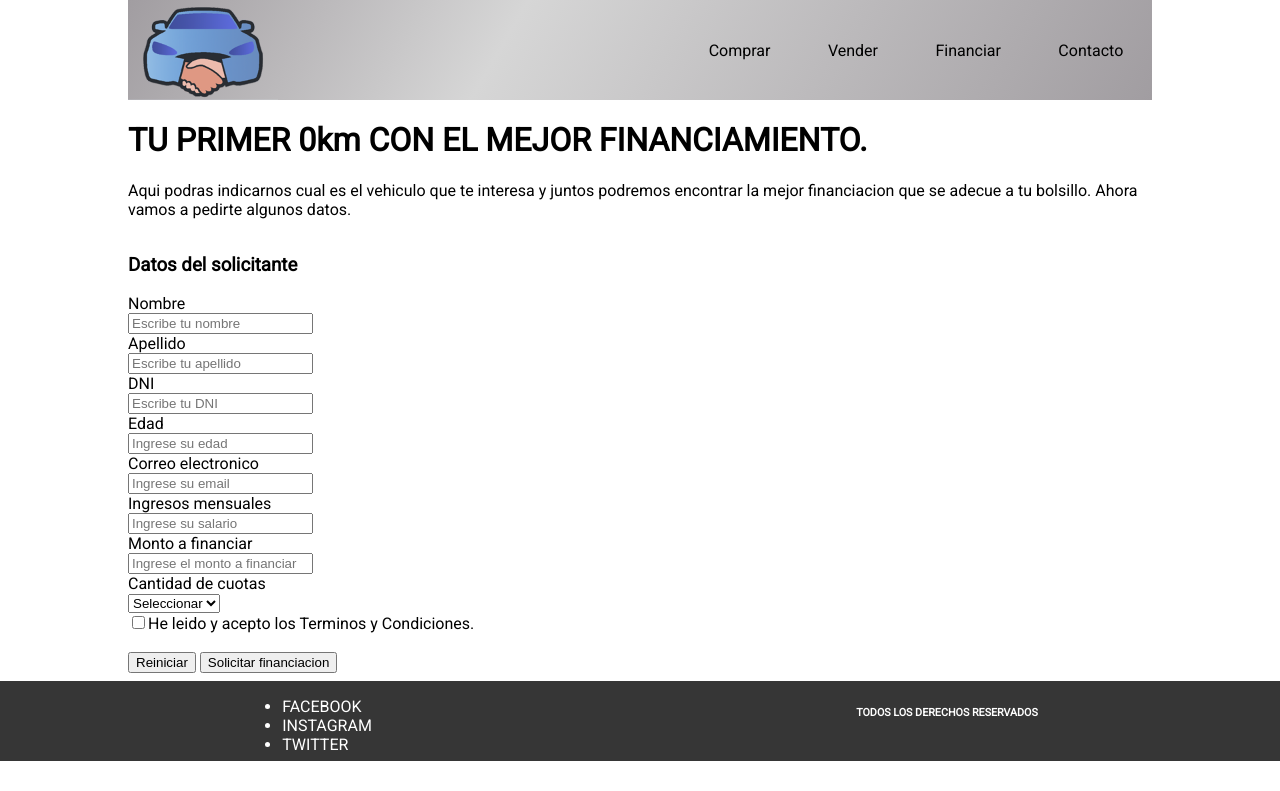
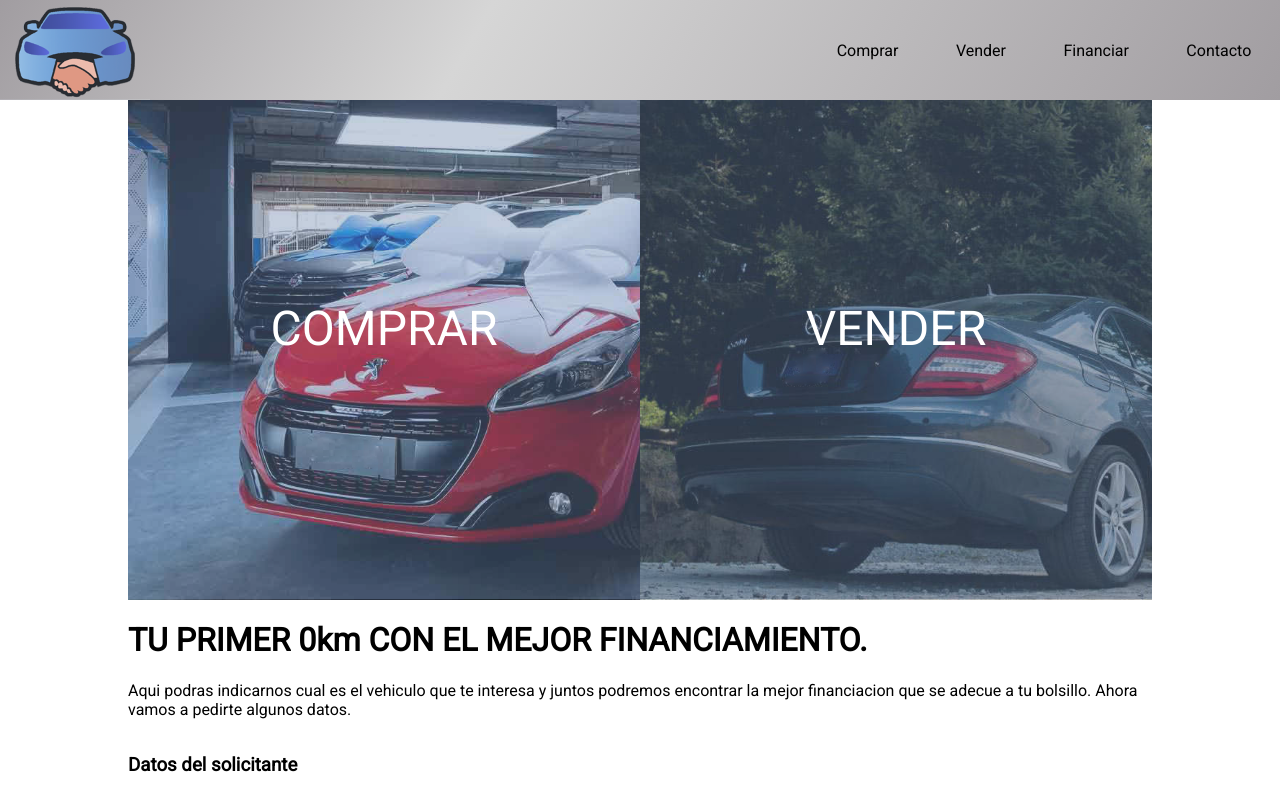
Before and after one commit to abalosJu/ProyectoFinalAbalos.JS, a plain HTML site: page index.html in a window 1280 px wide. Shown: the top 791 px of the page. Drawn offline with Linux system fonts and the light colour scheme.

Commit message:
se agrego imagenes en portada

```diff
--- a/index.html
+++ b/index.html
@@ -21,6 +21,16 @@
         </nav>
     </header>
     <main>
+        <div class="portada">
+            <div class="comprar">
+                <p class="textPortada">COMPRAR</p>
+
+            </div>
+            <div class="vender">
+                <p class="textPortada">VENDER</p>
+
+            </div>
+        </div>
         <h1>TU PRIMER 0km CON EL MEJOR FINANCIAMIENTO.</h1>
         <p>Aqui podras indicarnos cual es el vehiculo que te interesa y juntos podremos encontrar la mejor financiacion
             que se adecue a tu bolsillo. Ahora vamos a pedirte algunos datos.
@@ -28,7 +38,7 @@
         <div id="formularios">
             <div id="solicitud" class="form">
                 <h3>Datos del solicitante</h3>
-                <form>
+                <form class="formSolicitud">
                     <label for="nombre">Nombre</label><br><input type="text" id="nombre" placeholder="Escribe tu nombre">
                     <br>
                     <label for="apellido">Apellido</label><br><input type="text" id="apellido" placeholder="Escribe tu apellido">
--- a/jscript.js
+++ b/jscript.js
@@ -37,7 +37,7 @@ class Usuario {
 class Vehiculo {
     constructor(datos) {
         this.marca = datos.marca;
-        this.modelo = datos.apellido;
+        this.modelo = datos.modelo;
         this.año = datos.año;
         this.estado = datos.estado;
         this.kms = datos.kms;
--- a/style.css
+++ b/style.css
@@ -4,7 +4,7 @@ body{
     font-family: 'Roboto', sans-serif;
 }
 header{
-    width: 80%;
+    width: 100%;
     height: 100px;
     margin: auto;
     display: flex;
@@ -21,7 +21,7 @@ header{
 
 nav{
     height: 100%;
-    width: 50%;
+    width: 40%;
     color: black;
     display: flex;
     flex-direction: column;
@@ -36,8 +36,9 @@ nav{
 .menu li{
     list-style: none;
 }
+
 main{
-    height: 70vh;
+    height: 1300px;
     width: 80%;
     margin: auto;
 }
@@ -61,3 +62,41 @@ footer{
     width: 50%;
     border: 3px black;
 }
+
+.formSolicitud input{
+    height: 25px;
+    width: 250px;
+}
+
+.portada{
+    height: 500px;
+    width: 100%;
+    display: flex;
+    flex-direction: row;
+}
+
+.textPortada{
+    font-size: 48px;
+    text-align: center;
+    margin: 0;
+    padding-top: 200px;
+    padding-bottom: 242px;
+    color: #fff;
+    background-color: rgba(113, 138, 175, 0.40);
+
+}
+
+.comprar{
+    width: 50%;
+    height: 100%;
+    background-image: url(img/comprar.jpg);
+    background-size: cover;
+    background-repeat: no-repeat;
+}
+.vender{
+    width: 50%;
+    height: 100%;
+    background-image: url(img/vender.jpg);
+    background-size: cover;
+    background-repeat: no-repeat;
+}
```
Also changed, not shown: img/comprar.jpg (added), img/vender.jpg (added).
